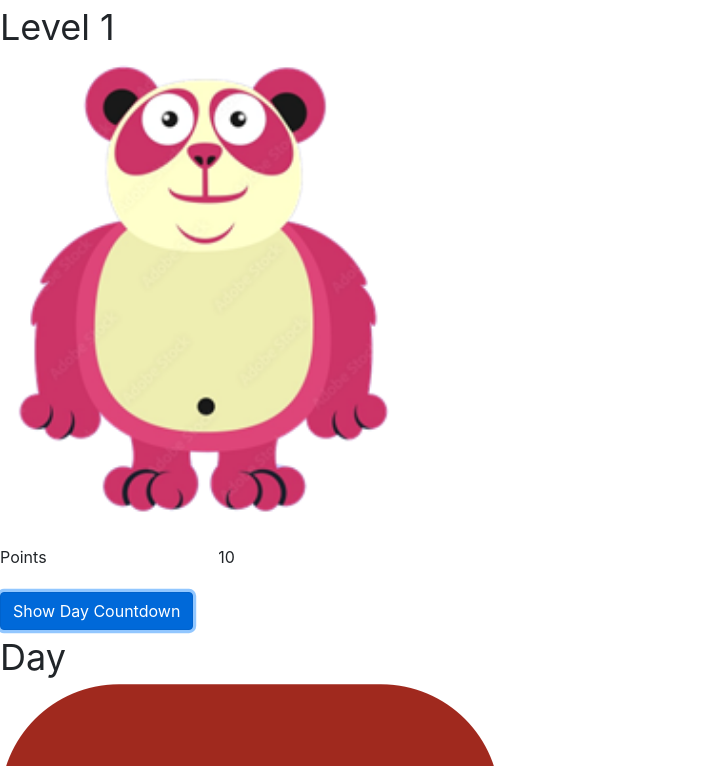
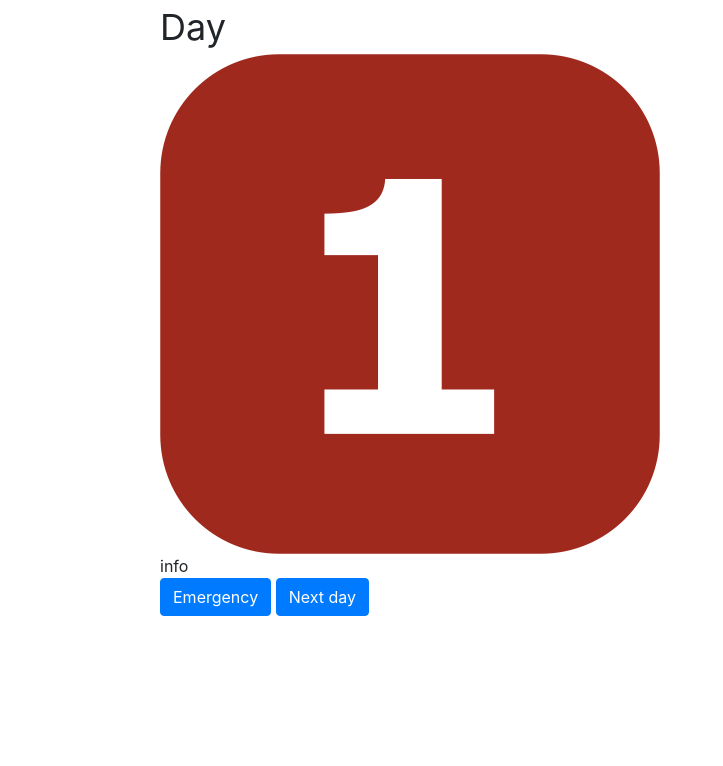
Before and after one commit to bhatia2akshit/FastingHelper, a plain HTML site: page flask_setting/template/inChallenge.html in a window 1280 px wide. Both pictures are taken after a click on the button "Show Day Countdown". Shown: the top 766 px of the page, without its empty margins (0-723 px from the left). Drawn offline with Linux system fonts and the light colour scheme.

Commit message:
fix inChallenge View

```diff
--- a/flask_setting/static/index.js
+++ b/flask_setting/static/index.js
@@ -122,3 +122,45 @@ function showRegistration(){
     document.getElementById("welcomeDiv").classList.add("d-none");
     document.getElementById("form_registration").classList.remove("d-none");
 }
+
+function initMainPage(){
+    let div_mascot_level = document.getElementById("mascotLevel"),
+    div_inChallenge = document.getElementById("inChallengeDiv"),
+    div_daily_question = document.getElementById("dailyQuestionDiv"),
+    btn_show_challenge = document.getElementById("btn_show_challenge"),
+    btn_emergency = document.getElementById("btn_emergencys"),
+    btn_next_day = document.getElementById("btn_next_day"),
+    btn_continue_challenge = document.getElementById("btn_continue_challenge"),
+    btn_stop_challenge = document.getElementById("btn_stop_challenge"),
+    day_img = document.getElementById("day-img");
+
+    hideDiv(div_inChallenge);
+    hideDiv(div_daily_question);
+
+    btn_show_challenge.addEventListener("click", function(){
+        showDiv(div_inChallenge);
+        hideDiv(div_mascot_level);
+    });
+    btn_next_day.addEventListener("click", function(){
+        showDiv(div_daily_question);
+        hideDiv(div_inChallenge);
+    });
+    btn_continue_challenge.addEventListener("click", function(){
+        showDiv(div_inChallenge);
+        hideDiv(div_daily_question);
+        changeImg(day_img);
+    });
+}
+
+function showDiv(div){
+    div.classList.remove("d-none");
+}
+
+function hideDiv(div){
+    div.classList.add("d-none");
+}
+
+function changeImg(img){
+    challengeDays++;
+    img.src = "../static/test_number_"+challengeDays+".png";
+}
--- a/flask_setting/template/inChallenge.html
+++ b/flask_setting/template/inChallenge.html
@@ -9,8 +9,9 @@
     <link href="../static/index.css" rel="stylesheet" type="text/css">
     <link href="../static/bootstrap.css" rel="stylesheet" type="text/css">
   </head>
-  <body>
-    <div id="mascotLevel" class="">
+  <body onload="initMainPage()">
+    <main class="d-flex justify-content-center h-100">
+      <div id="mascotLevel" class="w-75">
         <div class="title" id="mascot_level"> Level 1 </div>
         <img id="mascot-img" class="img-fluid" src="../static/mascot_mix_bear.png" width="400" height=auto>
         <form>
@@ -21,26 +22,27 @@
                 </div>
               </div>
         </form>
-      <button id="btn_to_in_challenge"  class="btn btn-primary" onclick="showInChallenge()">Show Day Countdown</button>
+        <button id="btn_show_challenge" class="btn btn-primary">Show Day Countdown</button>
       </div>
-    <div id="inChallengeDiv" class="">
+      <div id="inChallengeDiv" class="w-75">
         <div class="title" id="challenge_day"> Day </div>
         <img id="day-img" class="img-fluid" src="../static/test_number_1.png" width="500" height="500">
         <div id="informations">info</div>
         <button id="btn_emergencys" class="btn btn-primary">Emergency</button>
-      <button class="btn btn-primary" role="button" onclick="showDailyQuestion()">Next day</button>
+        <button id="btn_next_day" class="btn btn-primary" role="button">Next day</button>
       </div>
-    <div id="dailyQuestionDiv" class="">
+      <div id="dailyQuestionDiv" class="w-75">
         <div class="title"> Did you fast yesterday? </div>
         <div class="row">
             <div class="col">
-              <a class="btn btn-primary" role="button" id="btn_continue_challenge" type="submit" onclick="challengeDayAddOne()">Yes</a>
+                <a class="btn btn-primary" role="button" id="btn_continue_challenge" type="submit">Yes</a>
             </div>
             <div class="col">
                 <a class="btn btn-primary" href="./challengeFailedPage.html" role="button" id="btn_stop_challenge" type="submit">No</a>
             </div>
         </div>
       </div>
+    </main>
   </body>
   <footer>
     <script src="../static/index.js"></script>
```
Lines whose indentation alone changed are shown as unchanged.
